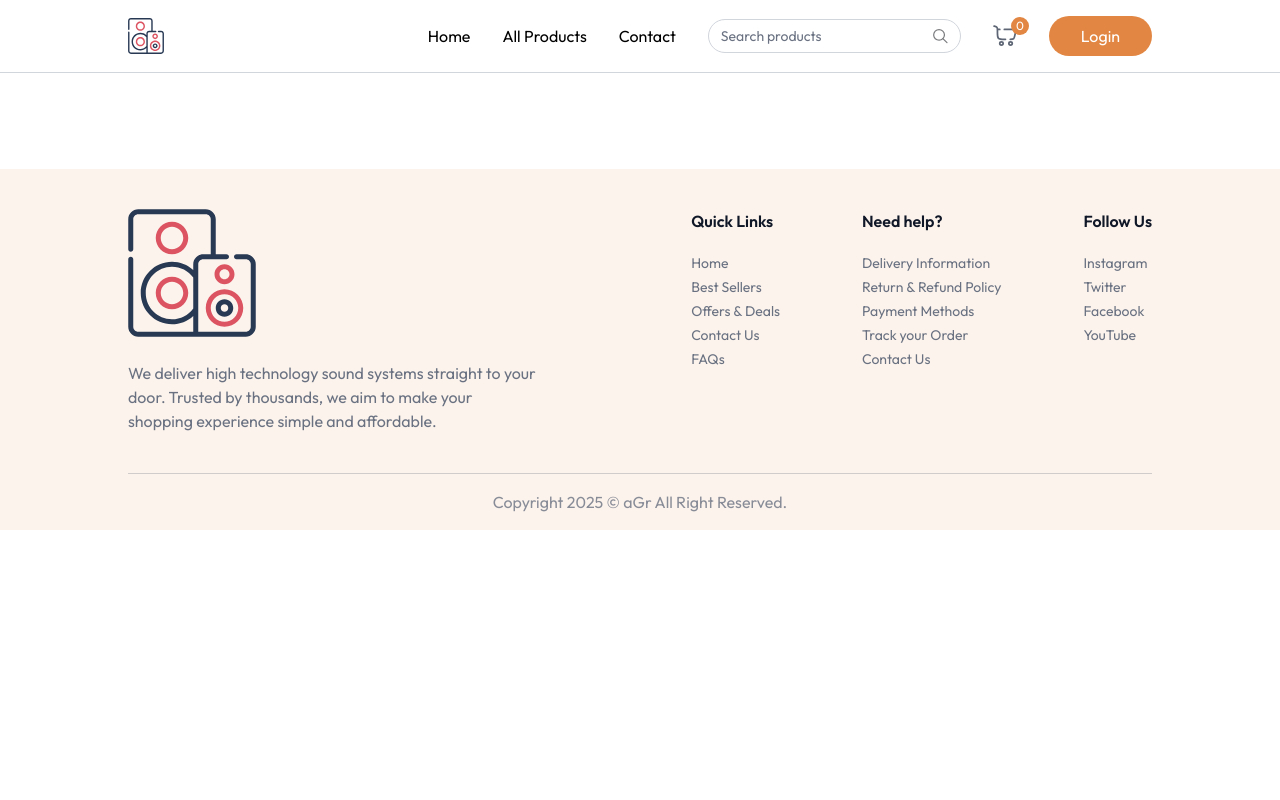
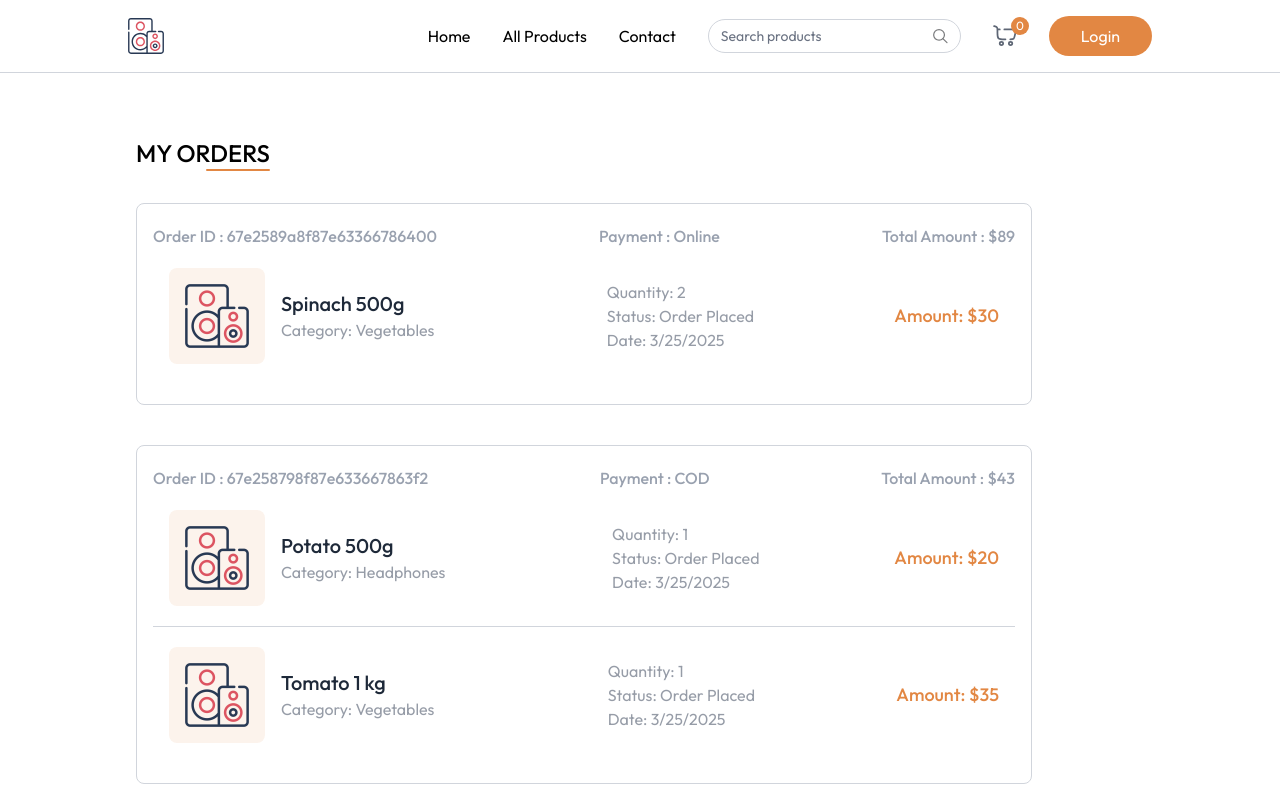
Before and after one commit to arifgr/mur-add, a React (Vite) app in the folder client/: page /my-orders in a window 1280 px wide. Shown: the top 800 px of the page. Built offline with nearby package versions, Linux system fonts and the light colour scheme.

Commit message:
feat: add my orders page

```diff
--- a/client/src/App.jsx
+++ b/client/src/App.jsx
@@ -11,6 +11,7 @@ import ProductCategory from "./pages/ProductCategory";
 import ProductDetails from "./pages/ProductDetails";
 import Cart from "./pages/Cart";
 import AddAddress from "./pages/AddAddress";
+import MyOrders from "./pages/MyOrders";
 
 const App = () => {
   const isSellerPath = useLocation().pathname.includes("seller");
@@ -30,6 +31,7 @@ const App = () => {
           <Route path="/products/:category/:id" element={<ProductDetails />} />
           <Route path="/cart" element={<Cart />} />
           <Route path="/add-address" element={<AddAddress />} />
+          <Route path="/my-orders" element={<MyOrders />} />
         </Routes>
       </div>
       {isSellerPath ? null : <Footer />}
--- a/client/src/common/i18n.js
+++ b/client/src/common/i18n.js
@@ -81,6 +81,18 @@ i18n
             saveAddress: "Save Address",
             addShipping: "Add Shipping",
           },
+          myOrders: {
+            title: "My Orders",
+            orderId: "Order ID",
+            payment: "Payment",
+            totalAmount: "Total Amount",
+            items: "Items",
+            status: "Status",
+            date: "Date",
+            category: "Category",
+            quantity: "Quantity",
+            amount: "Amount",
+          },
         },
       },
       tr: {
@@ -155,6 +167,18 @@ i18n
             saveAddress: "Adresi Kaydet",
             addShipping: "Teslimat",
           },
+          myOrders: {
+            title: "Siparişlerim",
+            orderId: "Sipariş ID",
+            payment: "Ödeme",
+            totalAmount: "Toplam Tutar",
+            items: "Ürünler",
+            status: "Durum",
+            date: "Tarih",
+            category: "Kategori",
+            quantity: "Miktar",
+            amount: "Tutar",
+          },
         },
       },
     },
--- /dev/null
+++ b/client/src/pages/MyOrders.jsx
@@ -0,0 +1,88 @@
+import React, { useEffect, useState } from "react";
+import { useAppContext } from "../context/AppContext";
+import { dummyOrders } from "../assets/assets";
+import { useTranslation } from "react-i18next";
+const MyOrders = () => {
+  const { t } = useTranslation();
+  const [myOrders, setMyOrders] = useState([]);
+  const { currency, axios, user } = useAppContext();
+
+  const fetchMyOrders = async () => {
+    /*  try {
+      const { data } = await axios.get("/api/order/user");
+      if (data.success) {
+        setMyOrders(data.orders);
+      }
+    } catch (error) {
+      console.log(error);
+    } */
+    setMyOrders(dummyOrders); // Using dummy data for now
+  };
+
+  useEffect(() => {
+    /* if (user) {
+      fetchMyOrders();
+    } */
+    fetchMyOrders();
+  }, [user]);
+
+  return (
+    <div className="mt-16 pb-16">
+      <div className="flex flex-col items-end w-max mb-8">
+        <p className="text-2xl font-medium uppercase">{t("myOrders.title")}</p>
+        <div className="w-16 h-0.5 bg-primary rounded-full"></div>
+      </div>
+      {myOrders.map((order, index) => (
+        <div
+          key={index}
+          className="border border-gray-300 rounded-lg mb-10 p-4 py-5 max-w-4xl"
+        >
+          <p className="flex justify-between md:items-center text-gray-400 md:font-medium max-md:flex-col">
+            <span>{t("myOrders.orderId")} : {order._id}</span>
+            <span>{t("myOrders.payment")} : {order.paymentType}</span>
+            <span>
+              {t("myOrders.totalAmount")} : {currency}
+              {order.amount}
+            </span>
+          </p>
+          {order.items.map((item, index) => (
+            <div
+              key={index}
+              className={`relative bg-white text-gray-500/70 ${
+                order.items.length !== index + 1 && "border-b"
+              } border-gray-300 flex flex-col md:flex-row md:items-center justify-between p-4 py-5 md:gap-16 w-full max-w-4xl`}
+            >
+              <div className="flex items-center mb-4 md:mb-0">
+                <div className="bg-primary/10 p-4 rounded-lg">
+                  <img
+                    src={item.product.image[0]}
+                    alt=""
+                    className="w-16 h-16"
+                  />
+                </div>
+                <div className="ml-4">
+                  <h2 className="text-xl font-medium text-gray-800">
+                    {item.product.name}
+                  </h2>
+                  <p>{t("myOrders.category")}: {item.product.category}</p>
+                </div>
+              </div>
+
+              <div className="flex flex-col justify-center md:ml-8 mb-4 md:mb-0">
+                <p>{t("myOrders.quantity")}: {item.quantity || "1"}</p>
+                <p>{t("myOrders.status")}: {order.status}</p>
+                <p>{t("myOrders.date")}: {new Date(order.createdAt).toLocaleDateString()}</p>
+              </div>
+              <p className="text-primary text-lg font-medium">
+                {t("myOrders.amount")}: {currency}
+                {item.product.offerPrice * item.quantity}
+              </p>
+            </div>
+          ))}
+        </div>
+      ))}
+    </div>
+  );
+};
+
+export default MyOrders;
```
